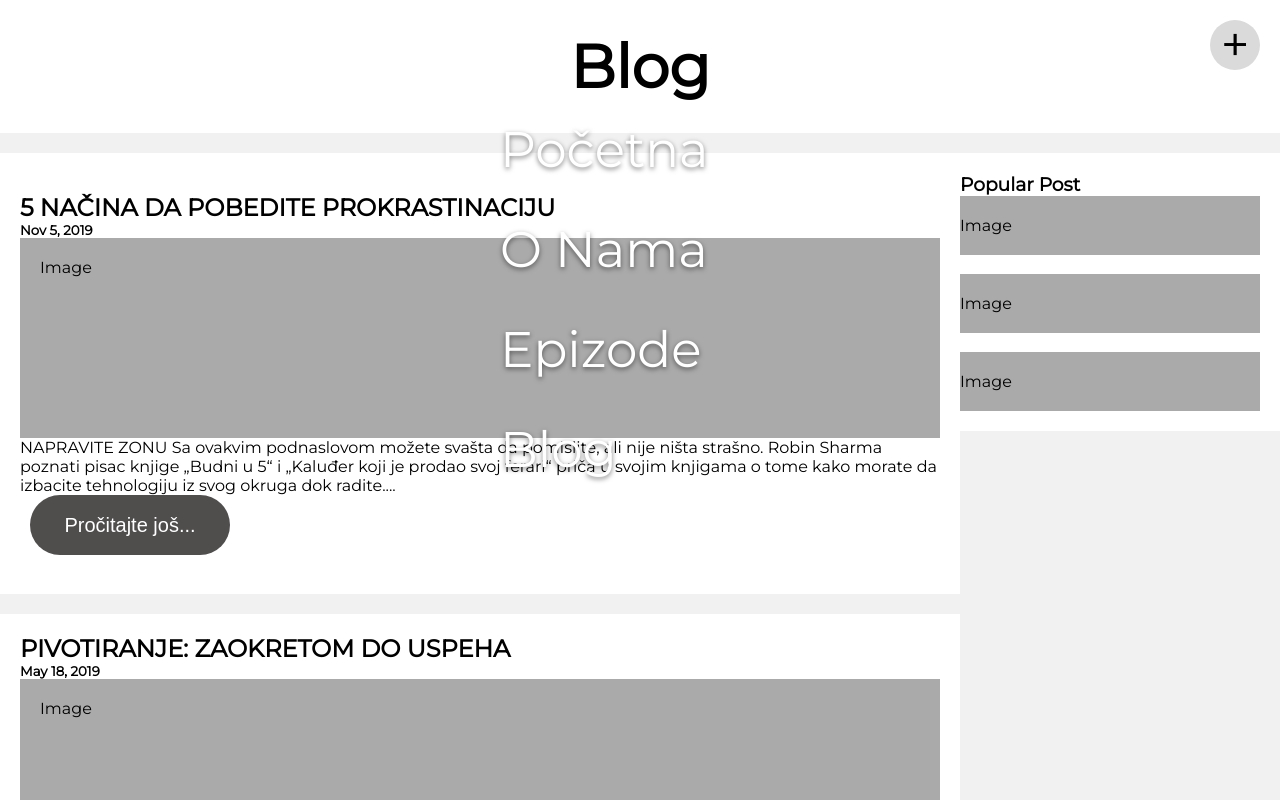
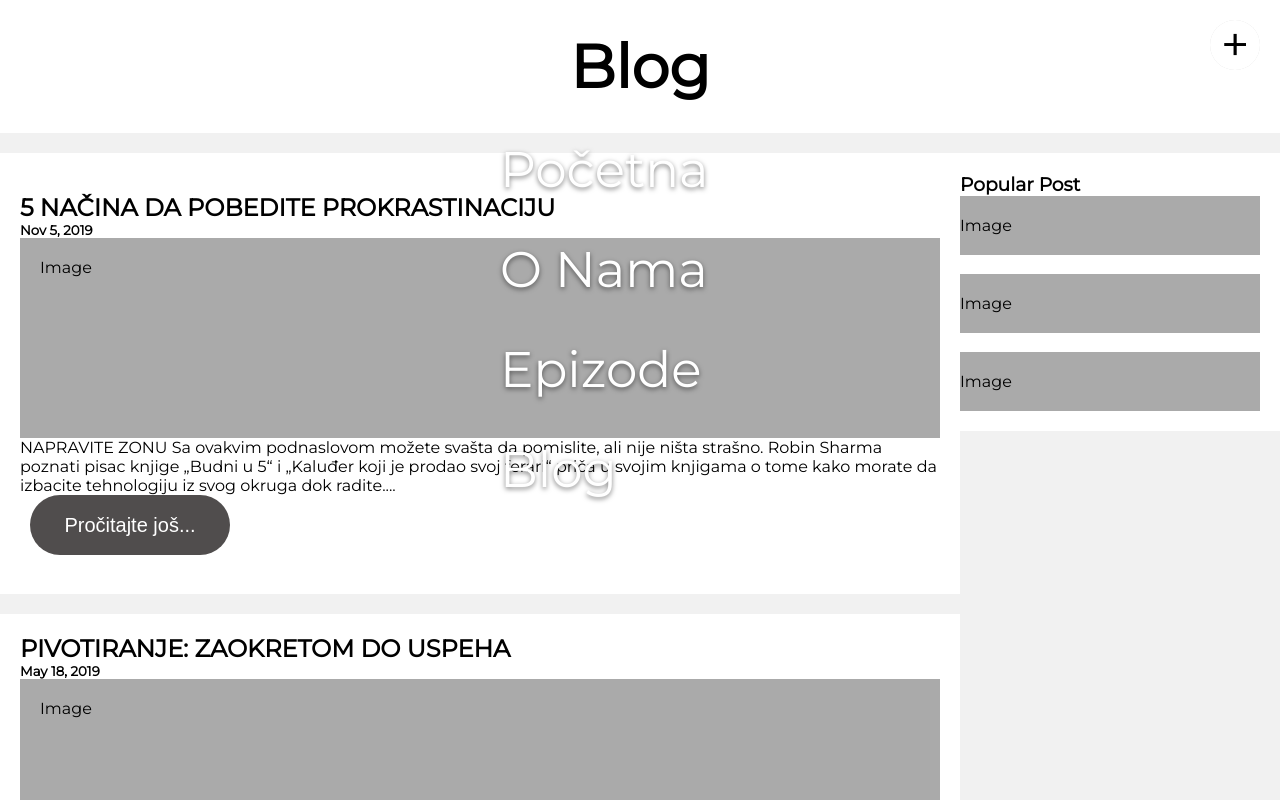
Before and after one commit to aleksandarkrst/epos-domaci2, a plain HTML site: page blog.html in a window 1280 px wide. Both pictures are taken after a click on the element 1235 px from the left and 45 px from the top of the page. Shown: the top 800 px of the page. Drawn offline with nearby package versions, Linux system fonts and the light colour scheme.

Commit message:
Update blog.css

```diff
--- a/css/blog.css
+++ b/css/blog.css
@@ -36,6 +36,7 @@ a {
   height: 50px;
   cursor: pointer;
   z-index: 1;
+  background-color: #fff;
 }
 
 .toggle:before {
@@ -52,7 +53,7 @@ a {
 
 .toggle.active:before {
   transform: rotate(405deg);
-  background: #f7be16;
+  background: #fd3301;
   color: #000;
   z-index: 1;
 }
@@ -83,9 +84,10 @@ a {
 }
 
 .menu.active {
+  z-index: 1;
+  top: 15%;
   visibility: visible;
   position: fixed;
-  margin-top: 100px;
   transition-delay: 0.5s;
   animation: scale 1s;
 }
@@ -123,7 +125,7 @@ a {
   left: -10px;
   width: 100%;
   height: 20px;
-  background: #f7be16;
+  background: #fd3301;
   z-index: -1;
   transform: scaleX(0);
   transform-origin: left;
@@ -134,13 +136,12 @@ a {
   transform: scaleX(1);
 }
 
-@media (max-width: 700px) {
+@media screen and (max-width: 700px) {
   .menu.active {
     margin-top: 50px;
     margin-left: 250px;
     position: fixed;
   }
-
   .menu ul li a {
     position: relative;
     text-decoration: none;
@@ -149,13 +150,12 @@ a {
     line-height: 100px;
     text-shadow: 0px 2px 5px rgba(0, 0, 0, .5);
   }
-
   .toggle:before {
     line-height: 55px;
   }
 }
 
-@media (max-width: 570px) {
+@media screen and (max-width: 570px) {
   .menu.active {
     margin-left: 100px;
     position: fixed;
@@ -163,7 +163,6 @@ a {
     height: auto;
     margin-top: 50px;
   }
-
   .menu ul li a {
     position: relative;
     text-decoration: none;
@@ -172,7 +171,6 @@ a {
     line-height: 80px;
     text-shadow: 0px 2px 5px rgba(0, 0, 0, .5);
   }
-
   .toggle:before {
     line-height: 55px;
   }
```
Lines whose indentation alone changed are shown as unchanged.
